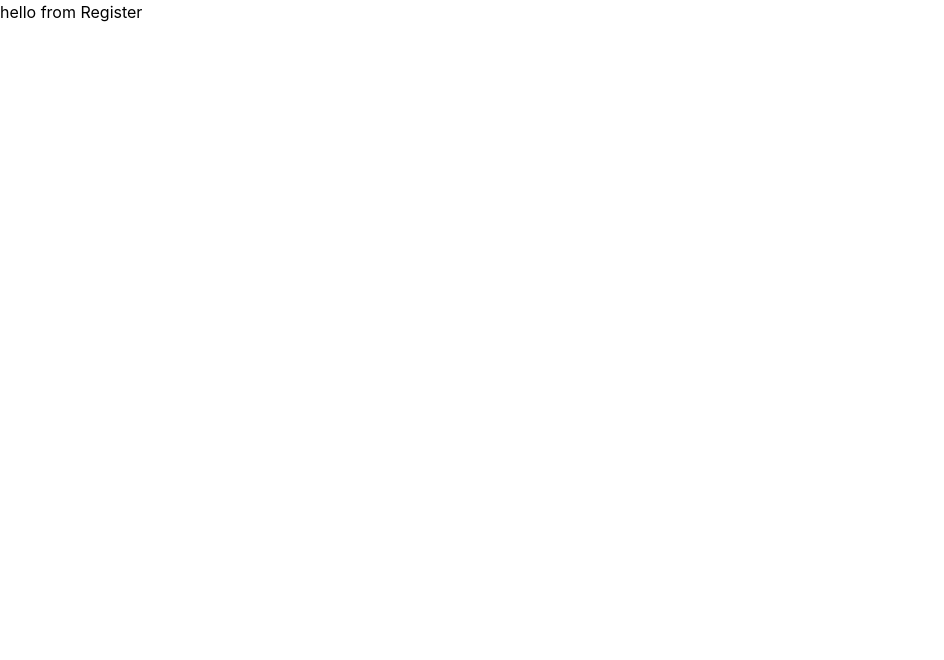
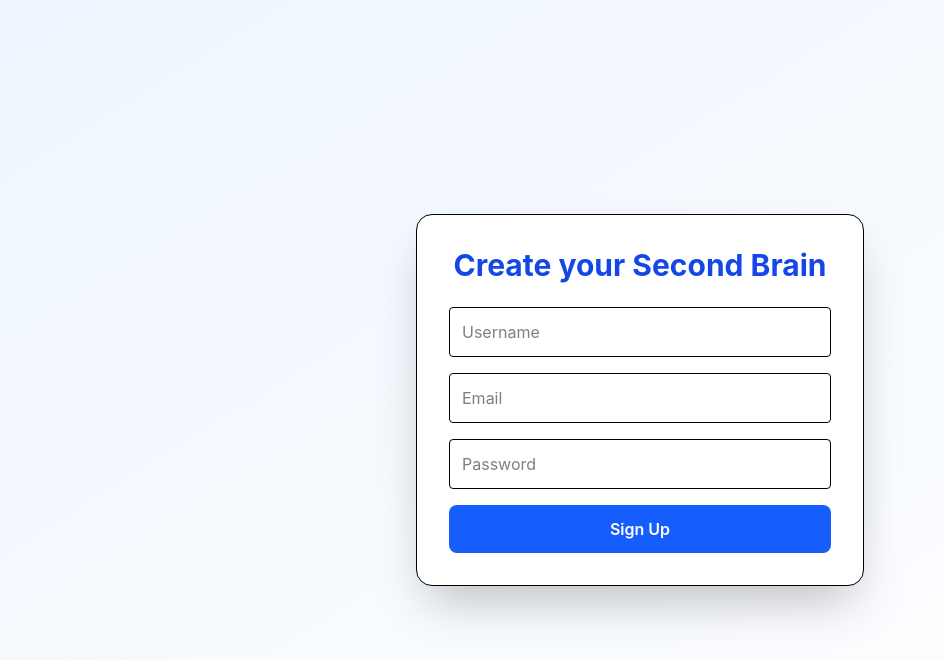
Before and after one commit to kharetanishk/Second-Brain-Frontend, a React (Vite) app: page /register in a window 1280 px wide. Shown: the top 660 px of the page, without its empty margins (0-944 px from the left). Built offline with nearby package versions, Linux system fonts and the light colour scheme.

Commit message:
Completed the register page with repsonsive design

```diff
--- a/src/Server/App.tsx
+++ b/src/Server/App.tsx
@@ -1,6 +1,6 @@
 // src/App.tsx
 import { BrowserRouter as Router, Routes, Route } from "react-router-dom";
-import Landing from "../pages/Landingpage";
+import Landing from "../pages/Landing";
 import Login from "../pages/Login";
 import Register from "../pages/Register";
 
--- /dev/null
+++ b/src/pages/Dashboard.tsx
@@ -0,0 +1,7 @@
+const Dashboard = () => {
+  return (
+    <>
+      <h1>Hello from Dashboard</h1>
+    </>
+  );
+};
--- a/src/pages/Landingpage.tsx
+++ b/src/pages/Landing.tsx
@@ -35,7 +35,7 @@ const Landing = () => {
           </Link>
           <Link
             to="/register"
-            className="bg-blue-600 text-base md:text-2xl hover:bg-green-600 text-white px-4 py-2 rounded-xl transition font-medium"
+            className="bg-blue-600 text-base md:text-2xl hover:bg-blue-800 text-white px-4 py-2 rounded-xl transition font-medium"
           >
             Sign Up
           </Link>
--- a/src/pages/Register.tsx
+++ b/src/pages/Register.tsx
@@ -1,8 +1,112 @@
+import React, { useEffect, useState } from "react";
+import axios from "axios";
+import { useSetRecoilState } from "recoil";
+import { userAtom } from "../states/atoms";
+import { useNavigate } from "react-router-dom";
+import { motion, AnimatePresence } from "framer-motion";
+
 const Register = () => {
+  const [formData, setformData] = useState({
+    username: "",
+    email: "",
+    password: "",
+  });
+  const [error, setError] = useState("");
+  const setUser = useSetRecoilState(userAtom);
+  const navigate = useNavigate();
+
+  useEffect(() => {
+    const timer = setTimeout(() => setError(""), 2000);
+    return () => clearTimeout(timer);
+  }, [error]);
+
+  const handleChange = (e: React.ChangeEvent<HTMLInputElement>) => {
+    setformData({ ...formData, [e.target.name]: e.target.value });
+  };
+
+  const handleRegister = async () => {
+    try {
+      console.log("datareq");
+      const res = await axios.post(
+        "http://localhost:1601/api/auth/signup",
+        formData,
+        {
+          withCredentials: true,
+        }
+      );
+      console.log("datasend");
+      console.log(res.data);
+      setUser(res.data.user);
+      navigate("/dashboard");
+    } catch (err: any) {
+      console.log(err.res);
+      setError(err.response?.data?.message || "Registration failed");
+    }
+  };
+
   return (
-    <>
-      <h1> hello from Register</h1>
-    </>
+    <div className="min-h-screen flex items-center justify-center bg-gradient-to-br from-blue-50 to-white px-4">
+      <motion.div
+        initial={{ y: 100, opacity: 0, scale: 0.9 }}
+        animate={{ y: 0, opacity: 1, scale: 1 }}
+        transition={{ duration: 0.8, type: "spring", stiffness: 80 }}
+        className="w-full max-w-md border rounded-2xl shadow-2xl p-8 bg-white"
+      >
+        <motion.h1
+          initial={{ opacity: 0, y: -20 }}
+          animate={{ opacity: 1, y: 0 }}
+          transition={{ delay: 0.2 }}
+          className="text-3xl font-bold mb-6 text-center text-blue-700"
+        >
+          Create your Second Brain
+        </motion.h1>
+
+        {/* Staggered Input Fields */}
+        {["username", "email", "password"].map((field, i) => (
+          <motion.input
+            key={field}
+            type={field === "password" ? "password" : "text"}
+            name={field}
+            placeholder={field.charAt(0).toUpperCase() + field.slice(1)}
+            value={(formData as any)[field]}
+            onChange={handleChange}
+            className="w-full p-3 mb-4 border rounded focus:outline-blue-400"
+            initial={{ opacity: 0, y: 20 }}
+            animate={{ opacity: 1, y: 0 }}
+            transition={{ delay: 0.3 + i * 0.1, duration: 0.4 }}
+          />
+        ))}
+
+        {/* Error Animation */}
+        <AnimatePresence>
+          {error && (
+            <motion.p
+              key="error-message"
+              initial={{ opacity: 0, y: -10 }}
+              animate={{ opacity: 1, y: 0 }}
+              exit={{ opacity: 0, y: -10 }}
+              transition={{ duration: 0.3 }}
+              className="text-red-500 mb-3 text-sm"
+            >
+              {error}
+            </motion.p>
+          )}
+        </AnimatePresence>
+
+        <motion.button
+          onClick={() => handleRegister}
+          whileTap={{ scale: 0.95 }}
+          whileHover={{
+            scale: 1.02,
+            boxShadow: "0px 0px 12px rgba(59,130,246,0.6)",
+          }}
+          className="w-full bg-blue-600 text-white p-3 rounded-lg font-semibold transition"
+        >
+          Sign Up
+        </motion.button>
+      </motion.div>
+    </div>
   );
 };
+
 export default Register;
--- /dev/null
+++ b/src/states/atoms.ts
@@ -0,0 +1,13 @@
+import { atom } from "recoil";
+
+export interface UserType {
+  id: string;
+  username: string;
+  email: string;
+}
+
+//usertype initially is null when user logged in it do have a usertype...bosdiwale itna detailing hai code mein
+export const userAtom = atom<UserType | null>({
+  key: "userAtom",
+  default: null,
+});
```
